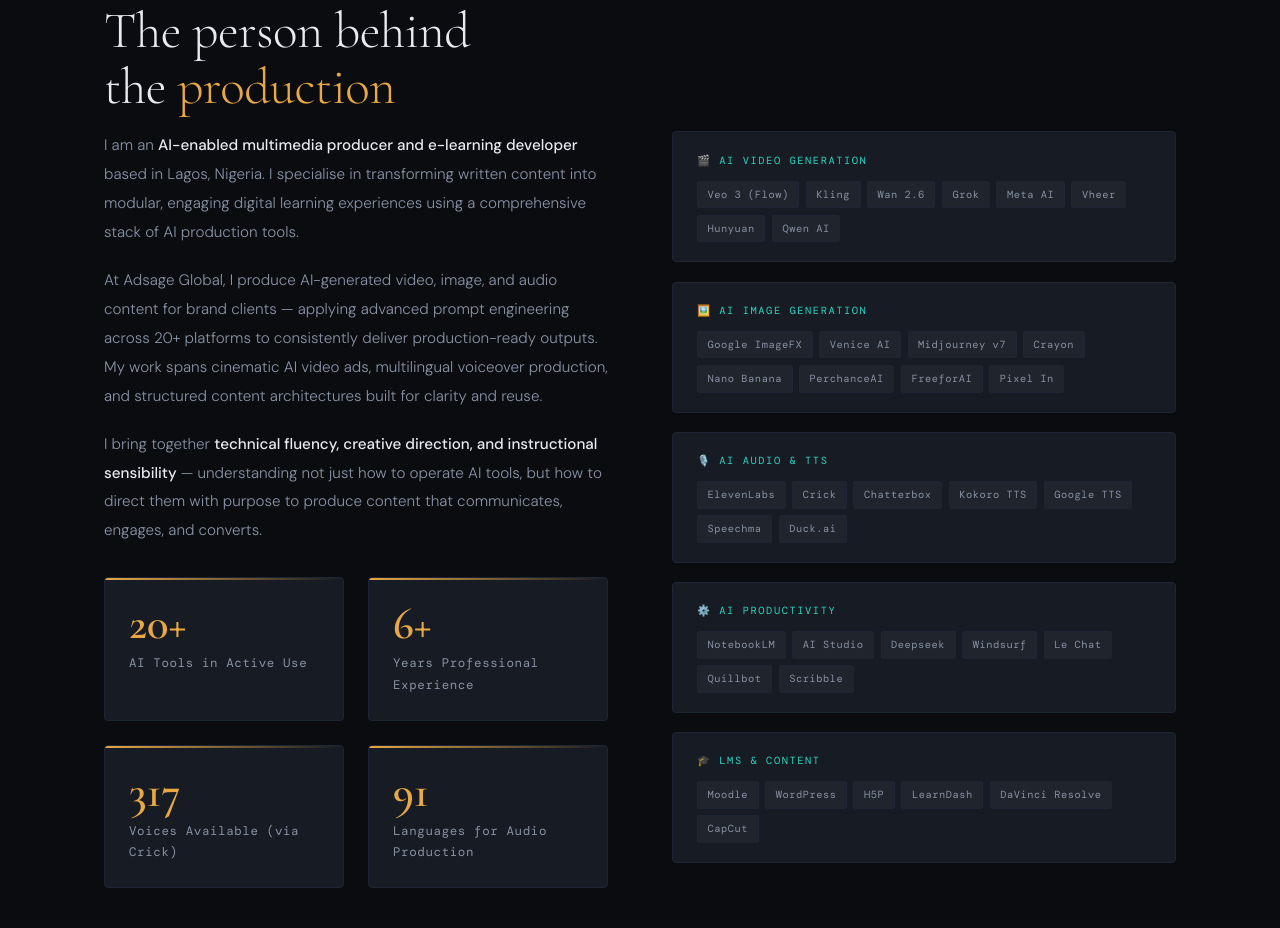
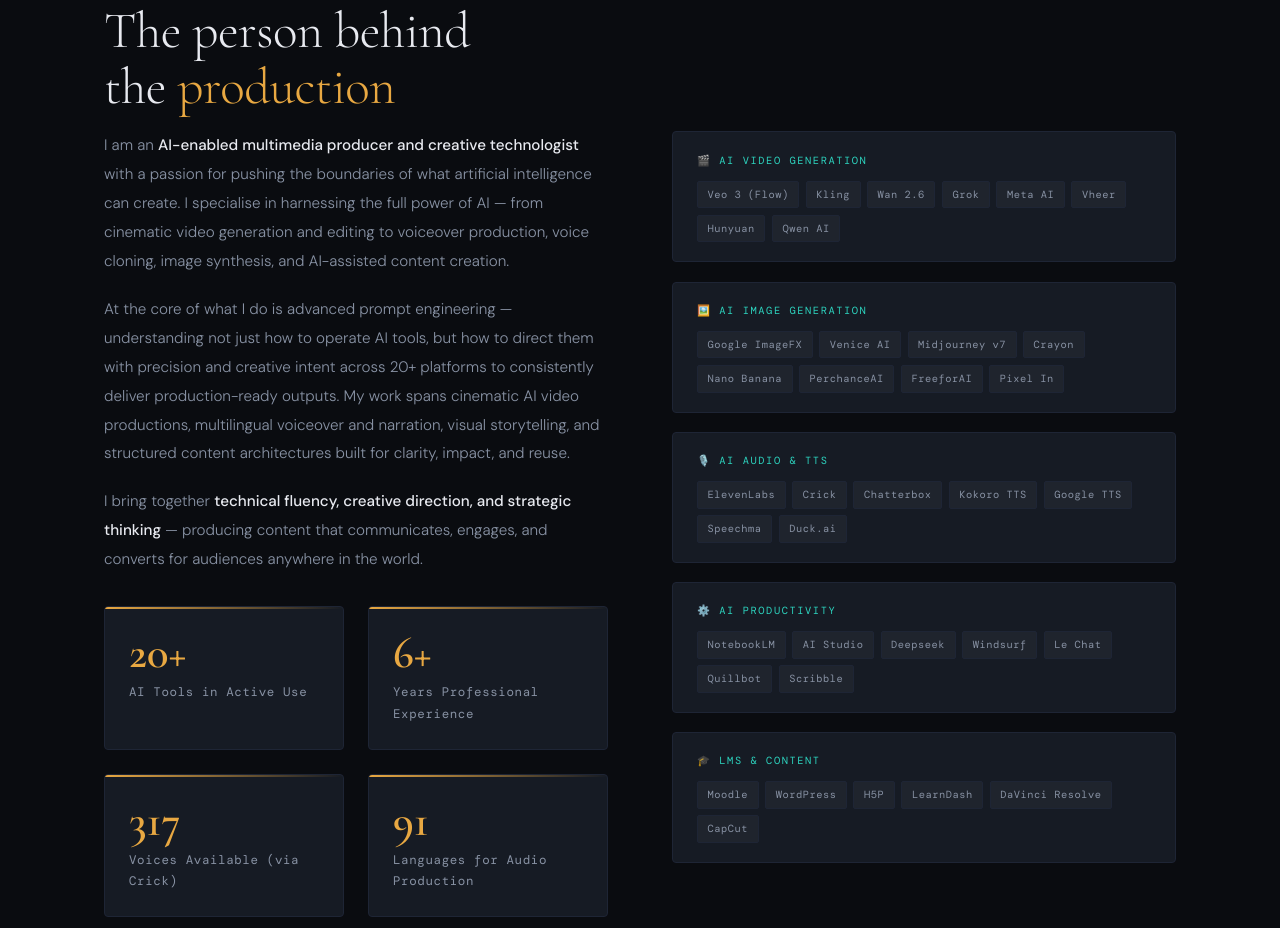
Before and after one commit to otoye-techwriter/my-portfolio, a plain HTML site: page index.html in a window 1280 px wide. Shown: the part 992-1920 px from the top of the page. Drawn offline with nearby package versions, Linux system fonts and the light colour scheme.

Commit message:
Update index.html

```diff
--- a/index.html
+++ b/index.html
@@ -1189,9 +1189,9 @@
   <h2 class="section-title">The person behind<br/>the <em>production</em></h2>
   <div class="about-grid fade-in">
     <div class="about-text">
-      <p>I am an <strong>AI-enabled multimedia producer and e-learning developer</strong> based in Lagos, Nigeria. I specialise in transforming written content into modular, engaging digital learning experiences using a comprehensive stack of AI production tools.</p>
-      <p>At Adsage Global, I produce AI-generated video, image, and audio content for brand clients — applying advanced prompt engineering across 20+ platforms to consistently deliver production-ready outputs. My work spans cinematic AI video ads, multilingual voiceover production, and structured content architectures built for clarity and reuse.</p>
-      <p>I bring together <strong>technical fluency, creative direction, and instructional sensibility</strong> — understanding not just how to operate AI tools, but how to direct them with purpose to produce content that communicates, engages, and converts.</p>
+      <p>I am an <strong>AI-enabled multimedia producer and creative technologist</strong> with a passion for pushing the boundaries of what artificial intelligence can create. I specialise in harnessing the full power of AI — from cinematic video generation and editing to voiceover production, voice cloning, image synthesis, and AI-assisted content creation.</p>
+      <p>At the core of what I do is advanced prompt engineering — understanding not just how to operate AI tools, but how to direct them with precision and creative intent across 20+ platforms to consistently deliver production-ready outputs. My work spans cinematic AI video productions, multilingual voiceover and narration, visual storytelling, and structured content architectures built for clarity, impact, and reuse.</p>
+      <p>I bring together <strong>technical fluency, creative direction, and strategic thinking</strong> — producing content that communicates, engages, and converts for audiences anywhere in the world.</p>
       <div class="about-stats">
         <div class="stat-card">
           <div class="stat-number">20+</div>
```
